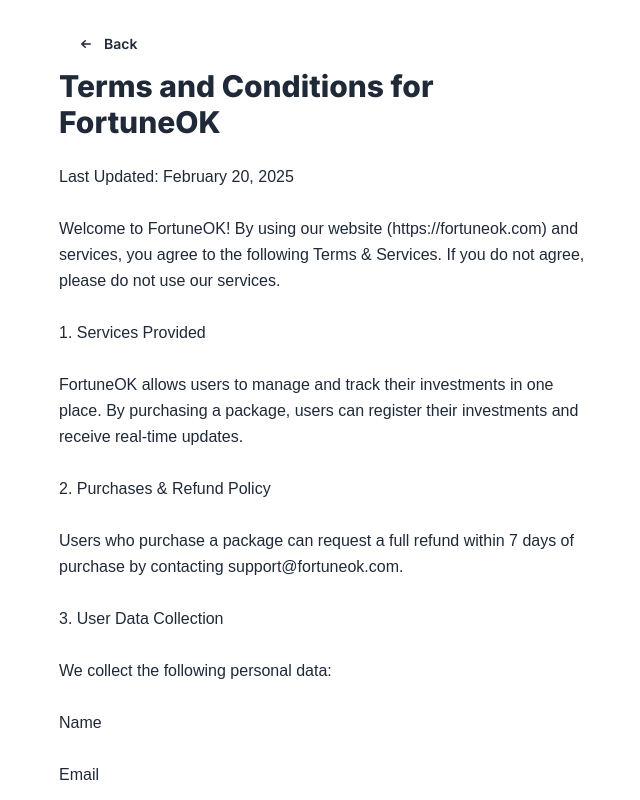
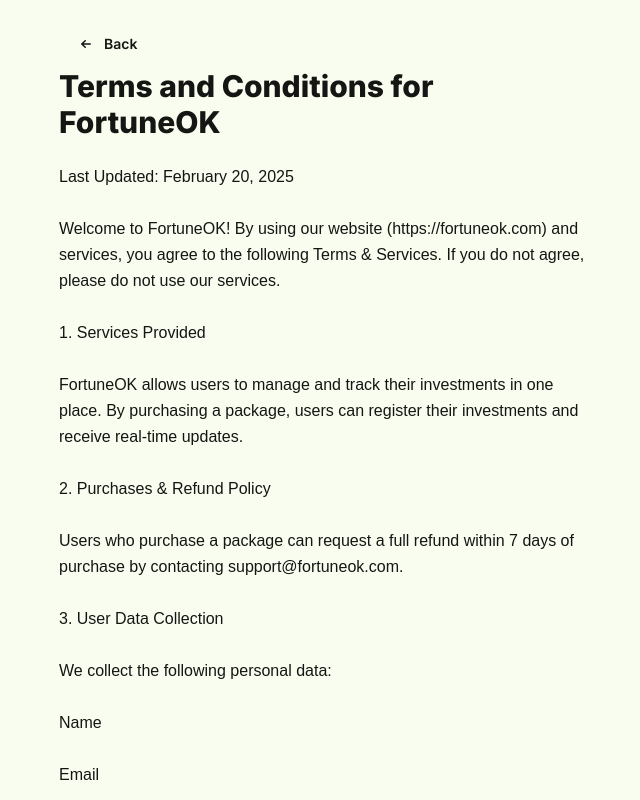
Before and after one commit to jhonnovax/fortuneok, a Next.js app: page /tos in a window 1280 px wide. Shown: the top 800 px of the page, without its empty margins (313-953 px from the left). Built offline with nearby package versions, Linux system fonts and the light colour scheme; no server answers.

Commit message:
Update Tailwind theme configuration
- Replace default light and dark themes with lemonade and forest themes
- Add explicit configuration for light and dark theme tokens
- Prepare for more consistent and visually appealing theme switching

```diff
--- a/tailwind.config.js
+++ b/tailwind.config.js
@@ -63,6 +63,8 @@
     // You can add another theme among the list of 30+
     // Add "data-theme='theme_name" to any HTML tag to enable the 'theme_name' theme.
     // https://daisyui.com/
-    themes: ["light", "dark"],
+    themes: ["lemonade", "forest"],
+    lightTheme: "lemonade",
+    darkTheme: "forest",
   },
 };
```
